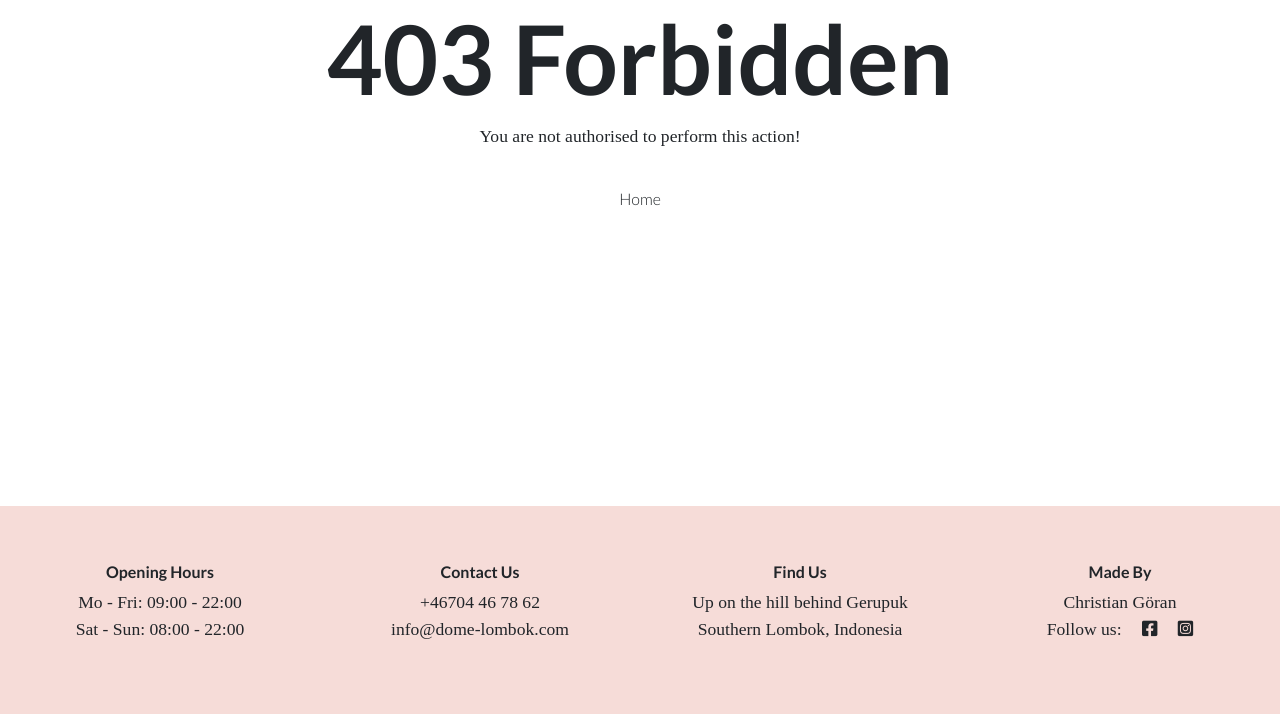
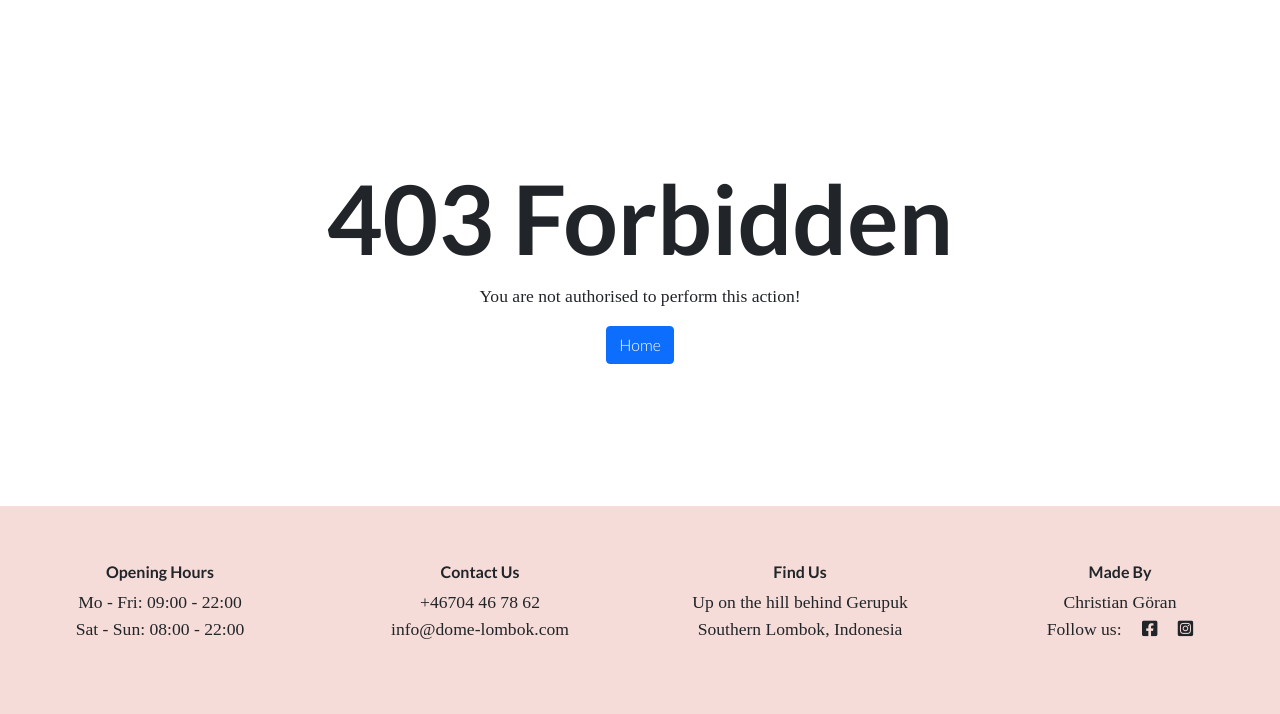
Before and after one commit to christiangoran/dome-restaurant-repo, a Django app: template templates/403.html in a window 1280 px wide. Shown: the part 86-800 px from the top of the page. Run offline with Django 3.2, Linux system fonts and the light colour scheme; the template is opened without the code that fills it, so the values that code supplies are empty; some libraries are stand-ins or nearby versions.

Commit message:
Updated code and styling error pages

```diff
--- a/templates/403.html
+++ b/templates/403.html
@@ -1,9 +1,10 @@
 {% extends "base.html" %} {% load static %} {% block content %}
-
+<div class="container">
 <div class="d-flex flex-column align-items-center">
   <h1>403 Forbidden</h1>
   <p>You are not authorised to perform this action!</p>
 
-  <a href="{% url 'home' %}" class="btn button-style">Home</a>
+  <a href="{% url 'reservation:home' %}" class="btn btn-primary">Home</a>
+</div>
 </div>
 {% endblock %}
--- a/templates/404.html
+++ b/templates/404.html
@@ -1,8 +1,10 @@
 {% extends "base.html" %} {% load static %} {% block content %}
+<div class="container">
 <div class="d-flex flex-column align-items-center">
   <h1>404 Page Not Found</h1>
   <p>The page you have requested cannot be found!</p>
 
-  <a href="{% url 'home' %}" class="btn button-style">Home</a>
+  <a href="{% url 'reservation:home' %}" class="btn btn-primary">Home</a>
+</div>
 </div>
 {% endblock %}
--- a/templates/500.html
+++ b/templates/500.html
@@ -1,10 +1,12 @@
 {% extends "base.html" %}
 {% load static %}
 {% block content %}
+<div class="container">
 <div class="d-flex flex-column align-items-center">
     <h1>500 Internal Server Error</h1>
     <p>Don't worry, this is us not you!</p>
 
-    <a href="{% url 'home' %}" class="btn button-style">Home</a>
+    <a href="{% url 'reservation:home' %}" class="btn btn-primary">Home</a>
+</div>
 </div>
 {% endblock %}
```
